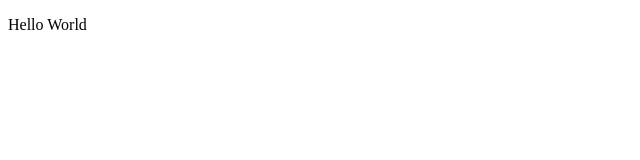
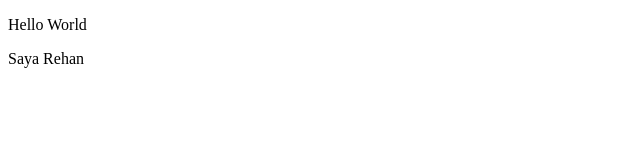
Before and after one commit to rehann22/Test, a plain HTML site: page Hello World.html in a window 1280 px wide. Shown: the full height of the page, 0-640 px from the left. Drawn offline with Linux system fonts and the light colour scheme.

Commit message:
menambah paragraf rehan
;

ddd
dddddddd

cc
.
l
f
a

w

```diff
--- a/Hello World.html
+++ b/Hello World.html
@@ -8,5 +8,6 @@
 </head>
 <body>
     <P>Hello World</P>
+    <p>Saya Rehan</p>
 </body>
 </html>
```
